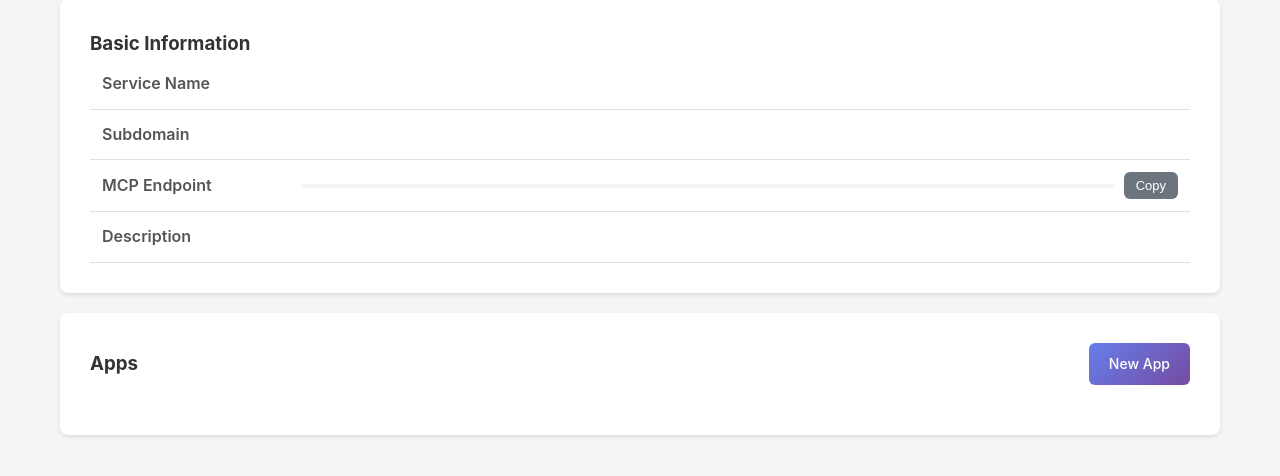
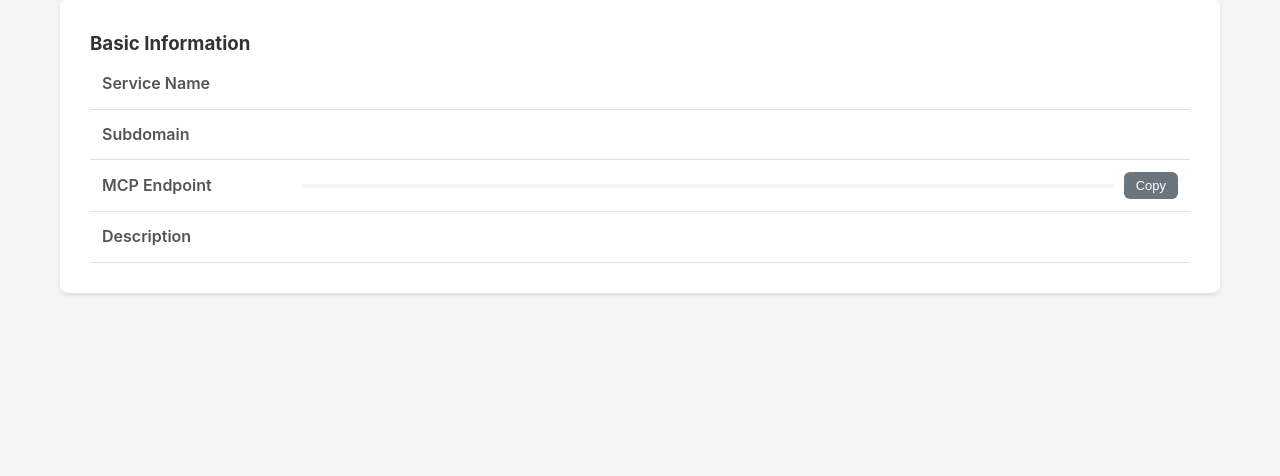
Before and after one commit to t-ogawa-dev/AccelMCP, a Flask app: page /mcp-services/1 in a window 1280 px wide. Shown: the part 273-749 px from the top of the page. Run offline with Flask 3, Linux system fonts and the light colour scheme; the visitor is signed in with stand-in values (Sample User, id 1); data that the repository does not hold is empty.

Commit message:
・commit

```diff
--- a/app/assets/view/mcp_services/detail.js
+++ b/app/assets/view/mcp_services/detail.js
@@ -86,31 +86,6 @@ async function loadMcpService() {
     document.getElementById('subdomain').textContent = service.subdomain;
     document.getElementById('mcp-endpoint').textContent = `http://${service.subdomain}.lvh.me:5001/mcp`;
     document.getElementById('description').textContent = service.description || '-';
-
-    // Apps list
-    const appsContainer = document.getElementById('apps-list');
-
-    if (!service.apps || service.apps.length === 0) {
-        appsContainer.innerHTML = `<div class="empty-state">${t('app_empty')}</div>`;
-        return;
-    }
-
-    appsContainer.innerHTML = service.apps.map(app => `
-        <div class="list-item ${!app.is_enabled ? 'disabled' : ''}">
-            <div class="list-item-main">
-                <h3><a href="/mcp-services/${service.id}/apps/${app.id}">${app.name}</a></h3>
-                <div class="list-item-meta">
-                    <span class="badge badge-${app.service_type}">${app.service_type.toUpperCase()}</span>
-                    ${!app.is_enabled ? `<span class="status-badge disabled">${t('status_disabled')}</span>` : `<span class="status-badge enabled">${t('status_enabled')}</span>`}
-                </div>
-                ${app.description ? `<p class="text-muted">${app.description}</p>` : ''}
-            </div>
-            <div class="list-item-actions">
-                <a href="/mcp-services/${service.id}/apps/${app.id}/capabilities" class="btn btn-sm">${t('app_capabilities_button')}</a>
-                <a href="/mcp-services/${service.id}/apps/${app.id}/edit" class="btn btn-sm">${t('button_edit')}</a>
-            </div>
-        </div>
-    `).join('');
 }
 
 (async () => {
--- a/app/views/templates/mcp_services/detail.html
+++ b/app/views/templates/mcp_services/detail.html
@@ -54,14 +54,6 @@
         </tr>
     </table>
 </div>
-
-<div class="detail-card" style="margin-top: 20px;">
-    <div style="display: flex; justify-content: space-between; align-items: center; margin-bottom: 20px;">
-        <h3 data-i18n="mcp_service_apps_list">配下のアプリ</h3>
-        <a href="/mcp-services/{{ mcp_service_id }}/apps/new" class="btn btn-primary" data-i18n="app_new_button">新規アプリ登録</a>
-    </div>
-    <div id="apps-list"></div>
-</div>
 {% endblock %}
 
 {% block scripts %}
```
